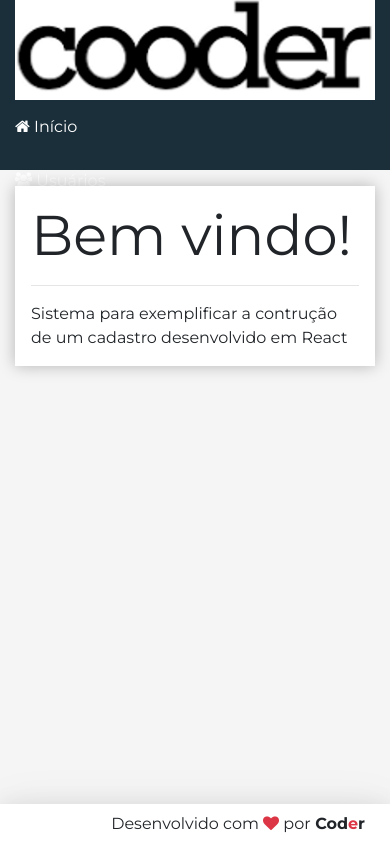
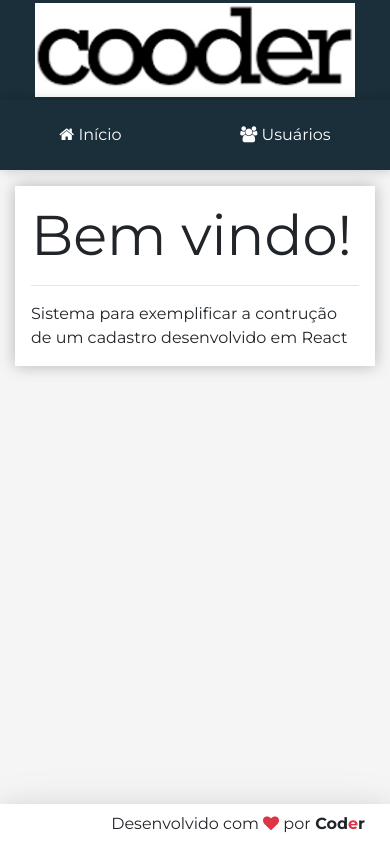
Before and after one commit to CaioPedersoliDiniz10/REACT, a React (Create React App) app in the folder crud/frontend/: page / in a window 390 px wide. Built offline with nearby package versions, Linux system fonts and the light colour scheme.

Commit message:
responsividade feita

```diff
--- a/crud/frontend/src/components/template/Logo.css
+++ b/crud/frontend/src/components/template/Logo.css
@@ -1,10 +1,17 @@
-aside.logo{
+aside.logo {
     background-color: var(--bg-dark);
     display: flex;
-    justify-content:  center;
-    align-items:  center;
+    justify-content: center;
+    align-items: center;
 }
-aside.logo img{
+
+aside.logo img {
     padding: 0px 15px;
     width: 100%;
 }
+
+@media(max-width: 576px) {
+    aside.logo img {
+        width: 350px;
+    }
+}
--- a/crud/frontend/src/components/template/Nav.css
+++ b/crud/frontend/src/components/template/Nav.css
@@ -1,19 +1,37 @@
 aside.menu-area {
     background-color: var(--bg-dark);
     box-shadow:
-    2px 0 10px 0 rgba(0, 0, 0, 0.12),
-    2px 0 10px 0 rgba(0, 0, 0, 0.09),
+        2px 0 10px 0 rgba(0, 0, 0, 0.12),
+        2px 0 15px 0 rgba(0, 0, 0, 0.09);
+}
 
-
-}
 .menu a {
     display: block;
-    text-decoration:  none;
+    text-decoration: none;
     color: #FFF;
     font-weight: 300;
     padding: 15px;
+}
 
-}
 .menu a:hover {
     background: linear-gradient(135deg, #07a7e3 0%, #32dac3 100%);
-  }
+}
+
+@media(max-width: 768px) {
+    .menu {
+        display: flex;
+        justify-content: flex-start;
+        align-items: center;
+    }
+
+    .menu a {
+        display: inline;
+        padding: 10px;
+        margin: 0px;
+    }
+
+    .menu {
+        height: 100%;
+        justify-content: space-around;
+    }
+}
```
Also changed, not shown: crud/frontend/src/main/App.css (+20 -4 lines), 1 other file (tests, documents, lock files or other folders).
